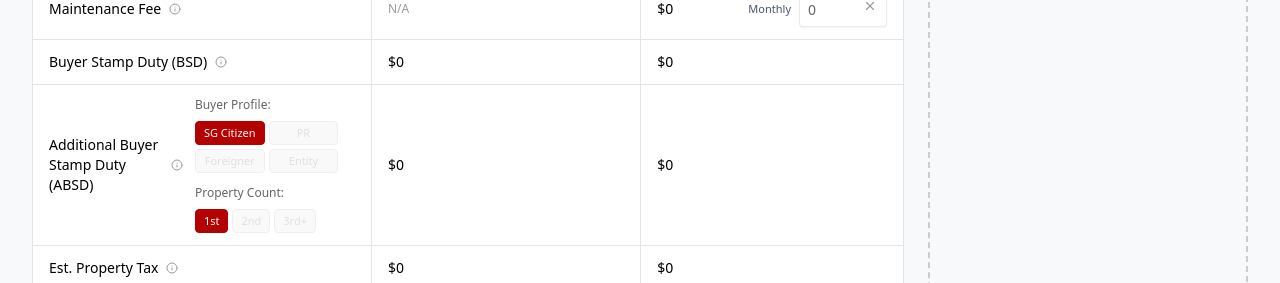
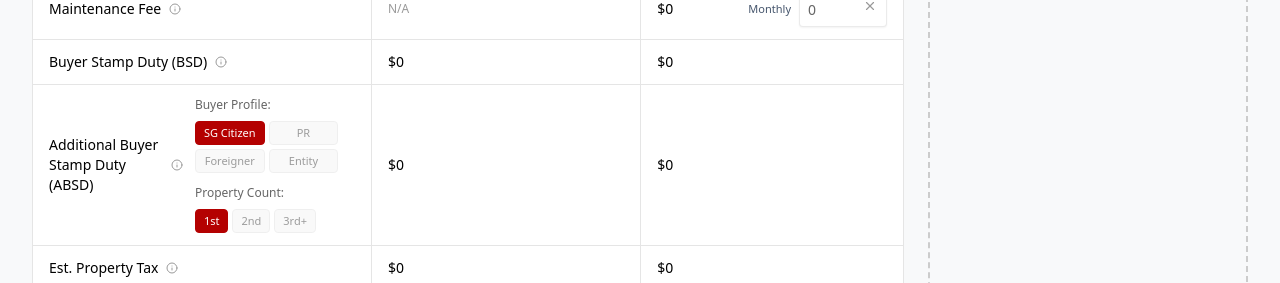
Before and after one commit to dumbwaystodie0000/buc-resale-cal, a Next.js app: page / in a window 1280 px wide. Shown: the part 1000-1283 px from the top of the page. Built offline with nearby package versions, Linux system fonts and the light colour scheme.

Commit message:
update font colour for unselected ABSD buttons

```diff
--- a/components/property-calculator/expenses-section.tsx
+++ b/components/property-calculator/expenses-section.tsx
@@ -63,7 +63,7 @@ function ABSDProfileSelector({
               className={`h-6 px-2 text-[11px] rounded border ${
                 citizenship === option.value
                   ? "bg-[#B40101] hover:bg-[#9D0101] text-white border-[#B40101]"
-                  : "text-[#CCCCCC] bg-[#F5F5F5] border-[#E5E5E5] opacity-60"
+                  : "text-[#333333]/80 bg-[#F5F5F5] border-[#E5E5E5] opacity-60"
               }`}
               onClick={() => onChange(option.value as "SC" | "PR" | "Foreigner" | "Company", propertyCount)}
             >
@@ -81,7 +81,7 @@ function ABSDProfileSelector({
               className={`h-6 px-2 text-[11px] rounded border ${
                 propertyCount === option.value
                   ? "bg-[#B40101] hover:bg-[#9D0101] text-white border-[#B40101]"
-                  : "text-[#CCCCCC] bg-[#F5F5F5] border-[#E5E5E5] opacity-60 cursor-not-allowed"
+                  : "text-[#333333]/80 bg-[#F5F5F5] border-[#E5E5E5] opacity-60 cursor-not-allowed"
               }`}
               onClick={() => onChange(citizenship, option.value)}
             >
```
